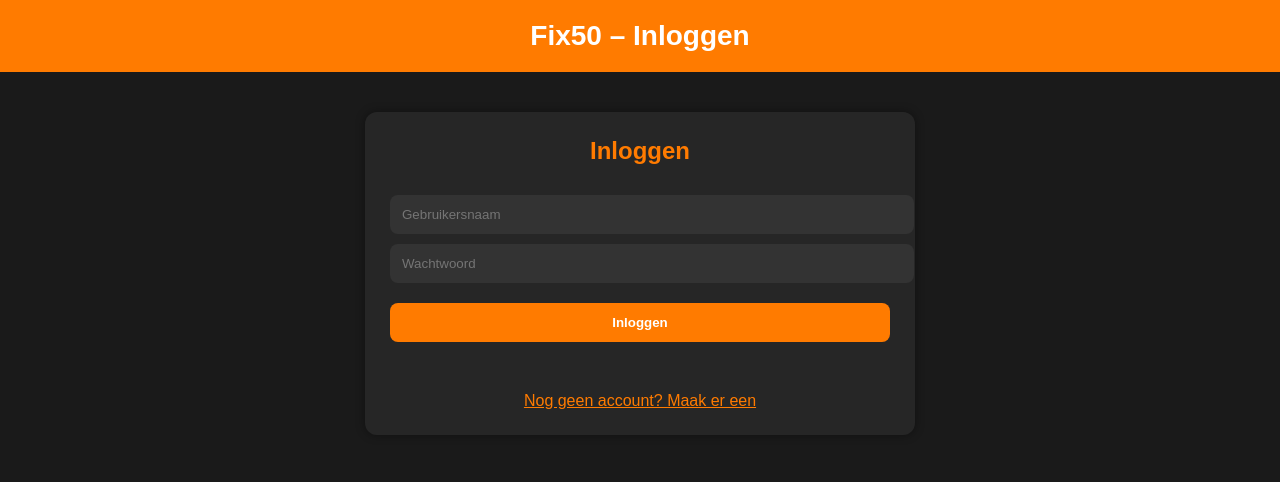
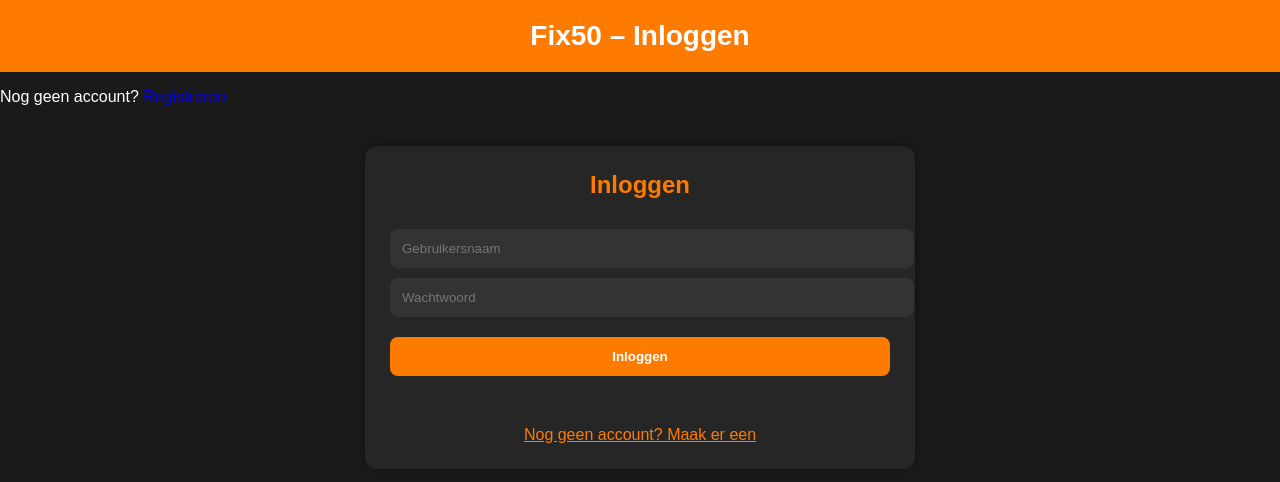
Before and after one commit to ST6543/fix50-backend, a website: page login.html in a window 1280 px wide. Drawn offline with Linux system fonts and the light colour scheme.

Commit message:
Add registration link to login page

```diff
--- a/login.html
+++ b/login.html
@@ -7,7 +7,7 @@
 </head>
 <body>
 <header>Fix50 – Inloggen</header>
-
+<p>Nog geen account? <a href="register.html">Registreren</a></p>
 <div class="container">
   <h2>Inloggen</h2>
 
```
